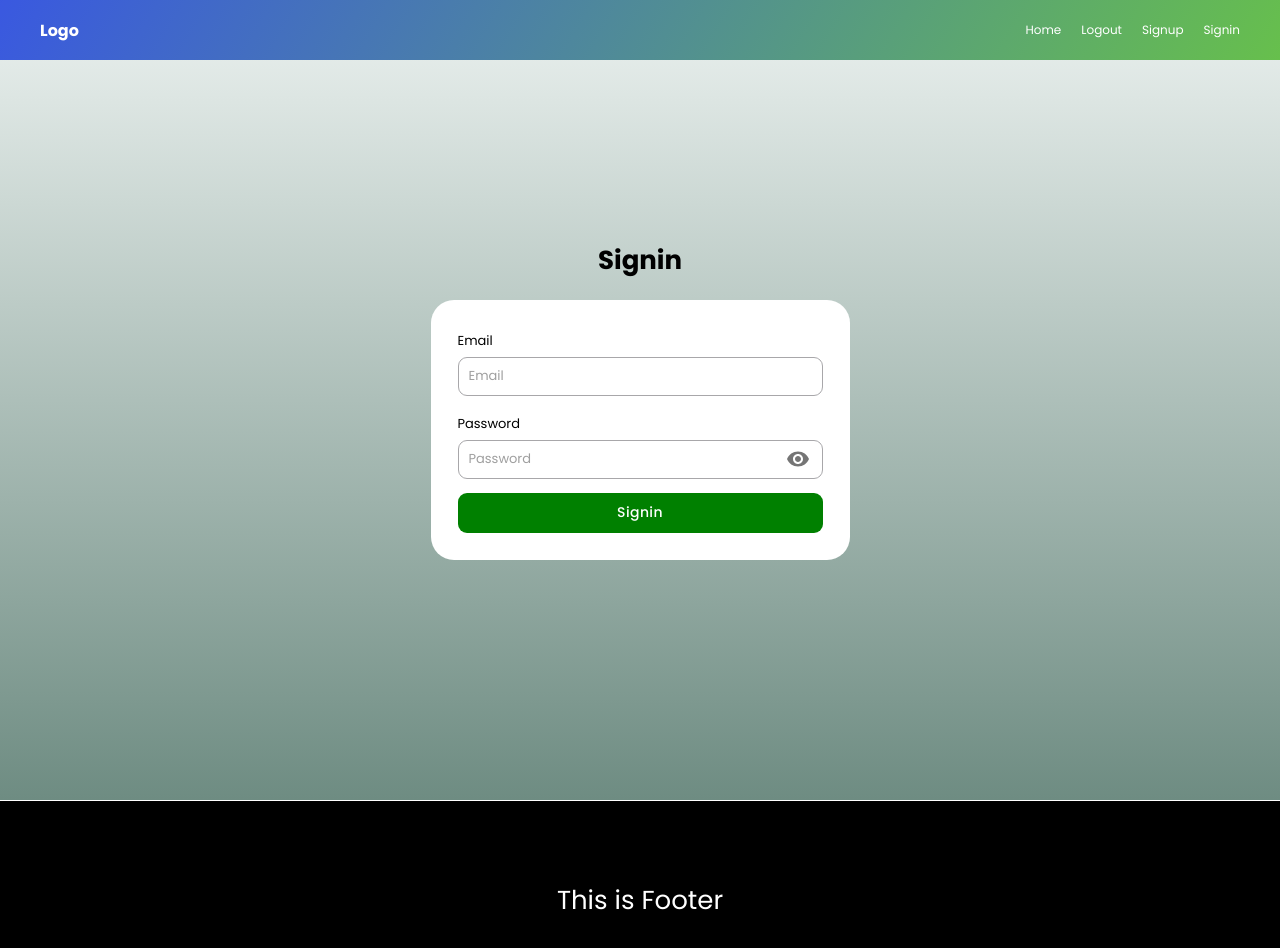
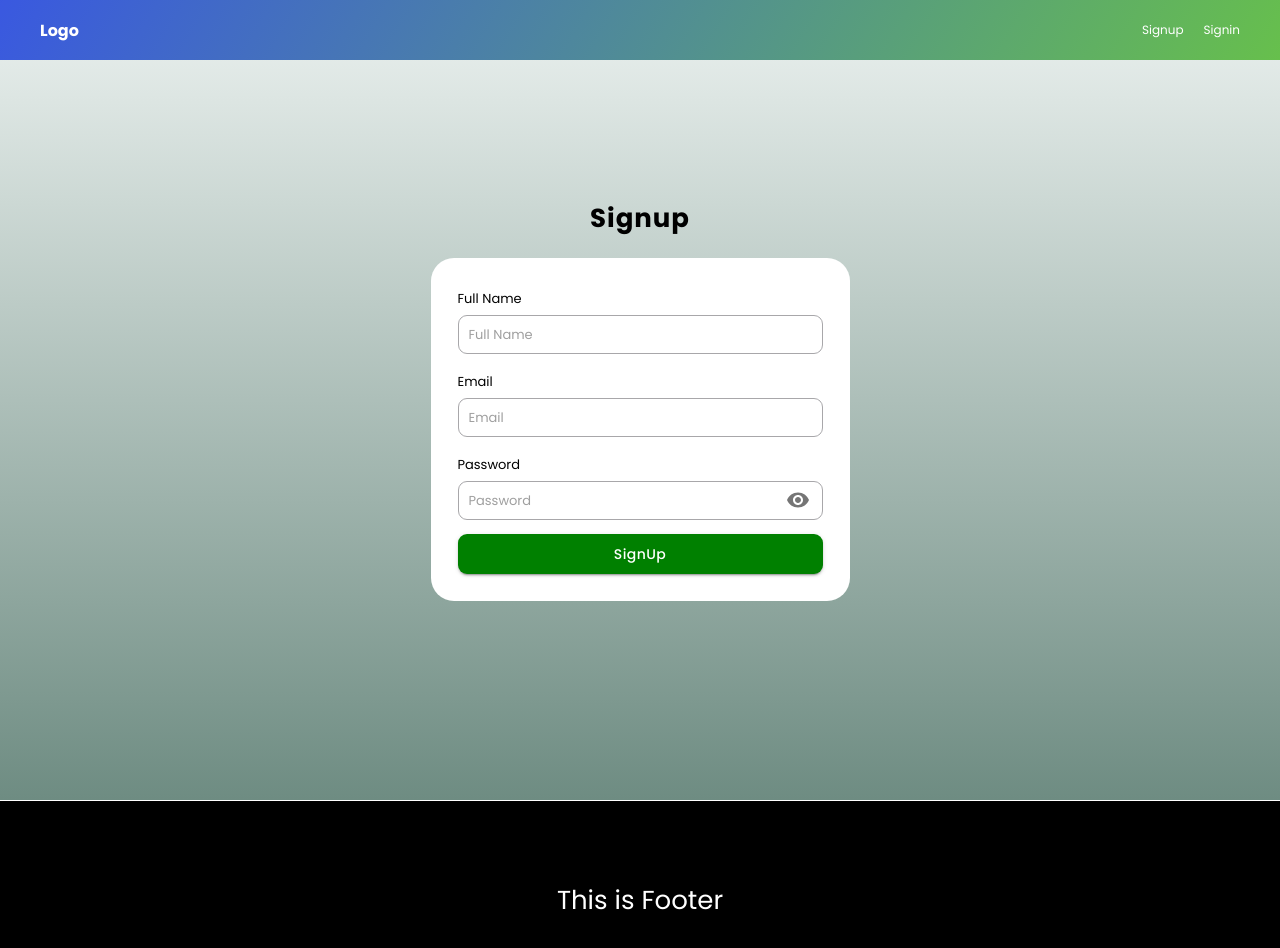
Before and after one commit to Abhinandfutura/stack-root-task, a React (Create React App) app: page /signup in a window 1280 px wide. Before the commit this address led to /signin. Shown: the top 948 px of the page. Built offline with nearby package versions, Linux system fonts and the light colour scheme.

Commit message:
fourth commit

```diff
--- a/src/App.js
+++ b/src/App.js
@@ -13,11 +13,11 @@ import Footer from "./Pages/Footer";
 import { useSelector } from "react-redux";
 
 function App() {
-  // const data = useSelector((state) => state.user);
-  // const Signup = lazy(() => import("../src/Pages/SignUp"));
+  const Signup = lazy(() => import("../src/Pages/SignUp"));
   const Navigation = lazy(() => import("../src/Pages/Navigation"));
-  // const Signin = lazy(() => import("../src/Pages/SignIn"));
-
+  const Signin = lazy(() => import("../src/Pages/SignIn"));
+  const data = useSelector((state) => state.user);
+  console.log(data);
   return (
     <Container>
       <Suspense
@@ -30,7 +30,15 @@ function App() {
         <Router>
           <Header />
           <Switch>
-            <Route path="/*" element={<Navigation />} />
+            {data.access && data.isAuth ? (
+              <Route path="/*" element={<Navigation />} />
+            ) : (
+              <>
+                <Route path="/signup" element={<Signup />} />
+                <Route path="/signin" element={<Signin />} />
+                <Route path="/" element={<Signin />} />
+              </>
+            )}
           </Switch>
           <Footer />
         </Router>
--- a/src/Components/Header.js
+++ b/src/Components/Header.js
@@ -34,19 +34,19 @@ function Header() {
       </Left>
       <Right>
         <LinkContainer>
-          {/* {data.access && data.isAuth ? ( */}
+          {data.access && data.isAuth ? (
             <>
               <Links to="/home">Home</Links>
               <Links to="/signin" onClick={LogoutFn}>
                 Logout
               </Links>
             </>
-          {/* ) : ( */}
+          ) : (
             <>
               <Links to="/signup">Signup</Links>
               <Links to="/signin">Signin</Links>
             </>
-          {/* )} */}
+          )}
         </LinkContainer>
       </Right>
     </Container>
--- a/src/Pages/Navigation.js
+++ b/src/Pages/Navigation.js
@@ -3,24 +3,17 @@ import { Routes as Switch, Route, useNavigate } from "react-router-dom";
 import Home from "./Home";
 import SignIn from "./SignIn";
 import Signup from "./SignUp";
-import { useSelector } from "react-redux";
+
 function Navigation() {
-  const navigate = useNavigate();
-  const data = useSelector((state) => state.user);
-  useEffect(() => {
-    navigate("/signin");
-  }, []);
+  //   const navigate = useNavigate();
+
   return (
     <div>
       <Switch>
-        {data.access && data.isAuth ? (
+        <>
           <Route path="/home" element={<Home />} />
-        ) : (
-          <>
-            <Route path="/signup" element={<Signup />} />
-            <Route path="/signin" element={<SignIn />} />
-          </>
-        )}
+          {/* <Route path="/" element={<Home />} /> */}
+        </>
       </Switch>
     </div>
   );
```
Lines whose indentation alone changed are shown as unchanged.
